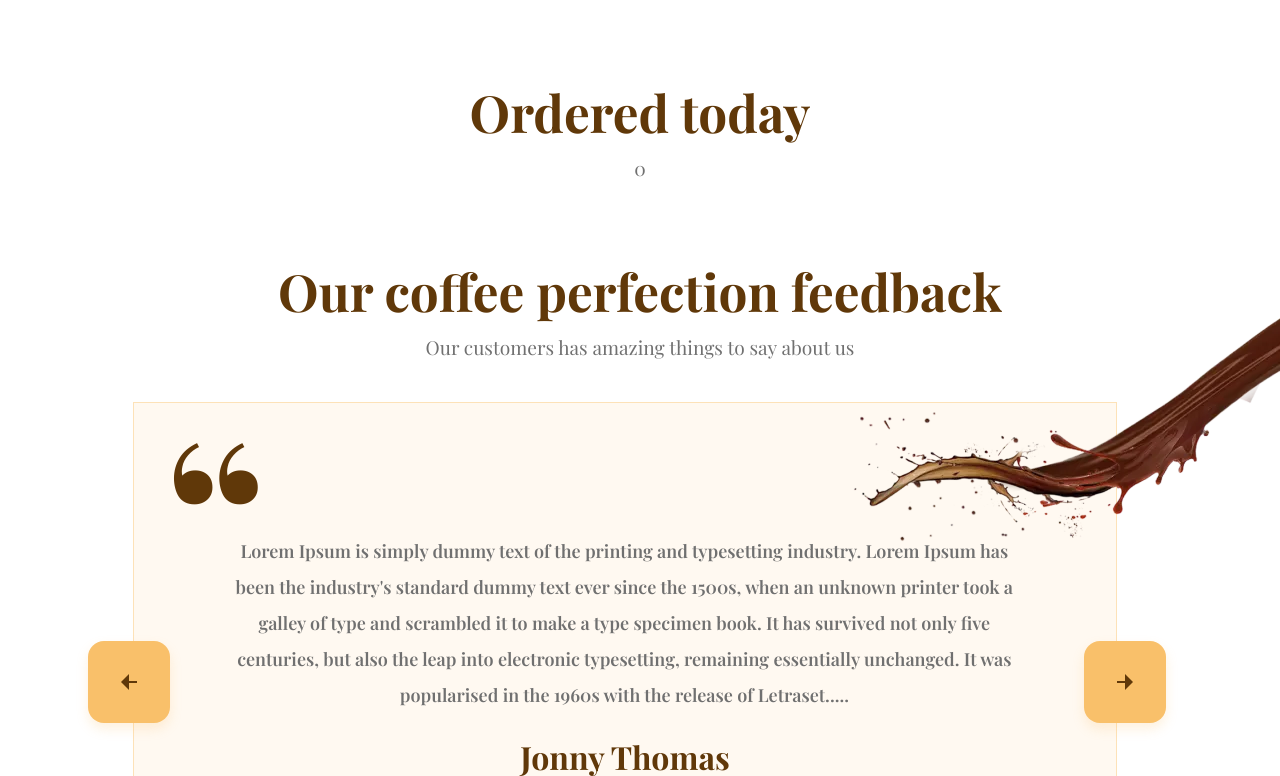
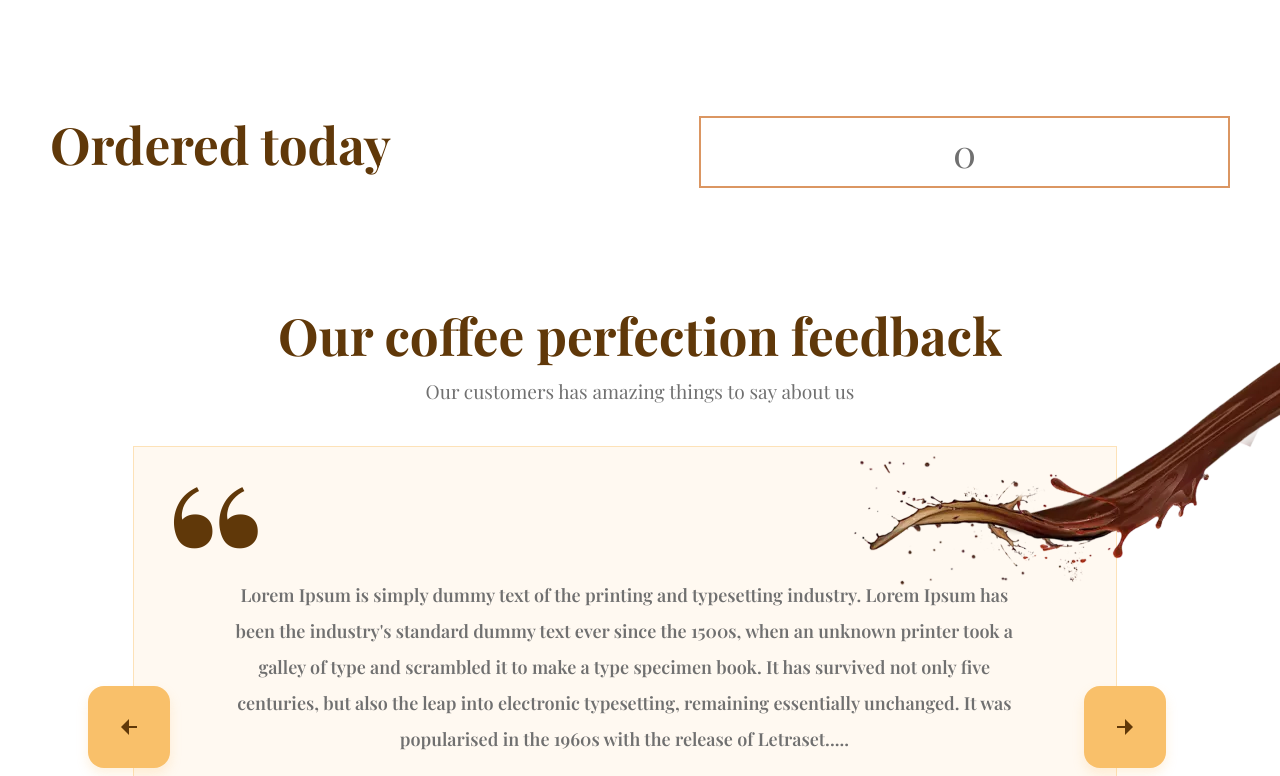
Before and after one commit to Anizart/BeanScene_DB.github.io, a website: page public/index.html in a window 1280 px wide. Shown: the part 3211-3987 px from the top of the page. Drawn offline with nearby package versions, Linux system fonts and the light colour scheme; files that its build step writes are made by us from their sources; a web font is replaced by a local one.

Commit message:
Add files via upload

```diff
--- a/sass/styles.sass
+++ b/sass/styles.sass
@@ -183,6 +183,14 @@ img
     display: flex
     animation: fadeIn .5s forwards
     backdrop-filter: blur(4px)
+.modal-message-active
+    display: flex
+    animation: fadeIn .5s forwards
+    align-items: start
+    margin-top: 45px
+.modal__wrapper-border
+    background-color: #341f17
+    border: 1.5px solid $light-color
 @keyframes fadeIn
     0%
         opacity: 0
@@ -682,6 +690,25 @@ img
         &__wrapper-img-grains
             display: none
 
+//+ demonstration:
+.demonstration
+    display: flex
+    align-items: center
+    &__wrapper
+        min-height: clamp(100px, 11vw, 280px)
+        display: flex
+        justify-content: space-between
+        align-items: center
+    &__window
+        width: 45%
+        display: flex
+        align-items: center
+        justify-content: center
+        border: 2px solid $dark-theme-title
+        padding: 15px
+    &__quantity
+        font-size: clamp(16px, 3vw, 40px)
+
 //+ response:
 .response
     padding-bottom: 56px
```
